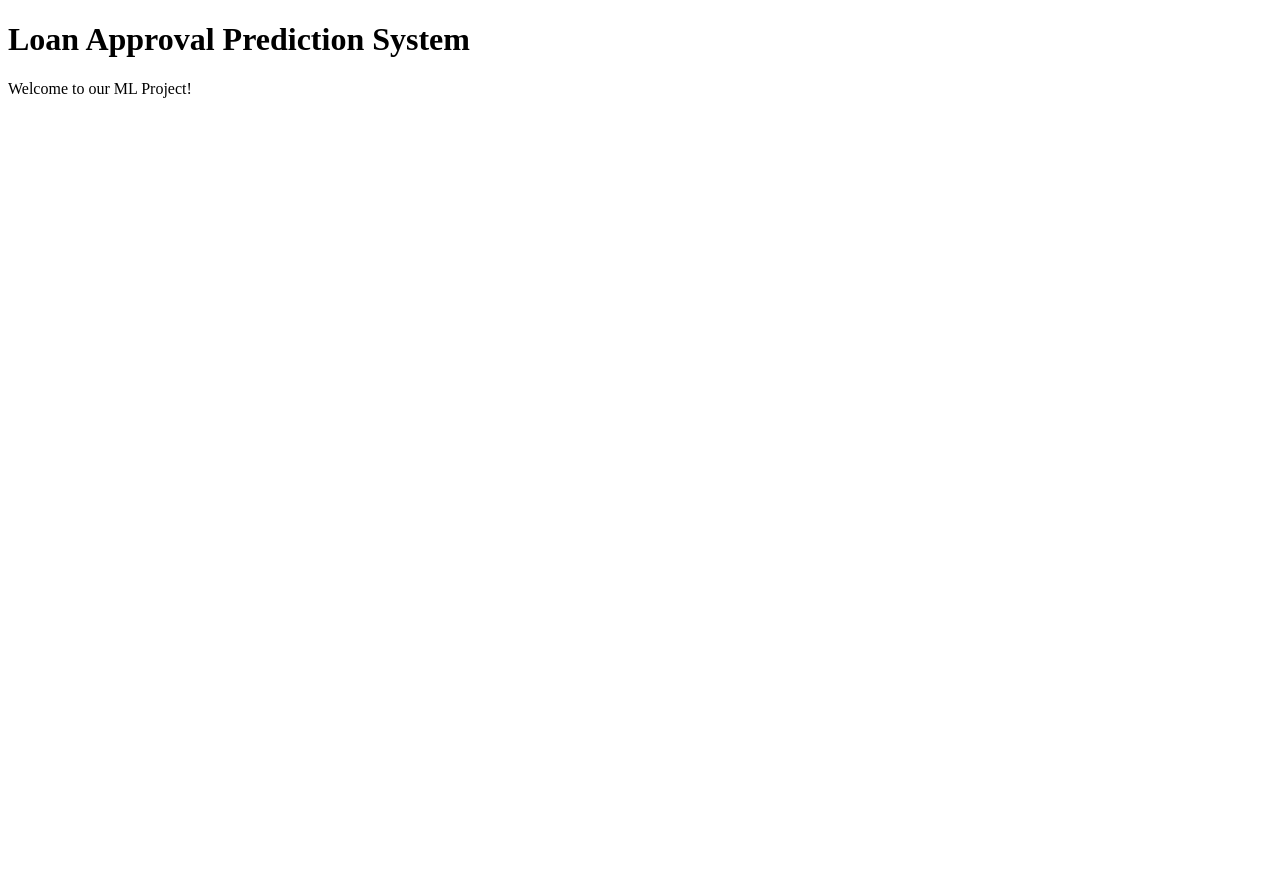
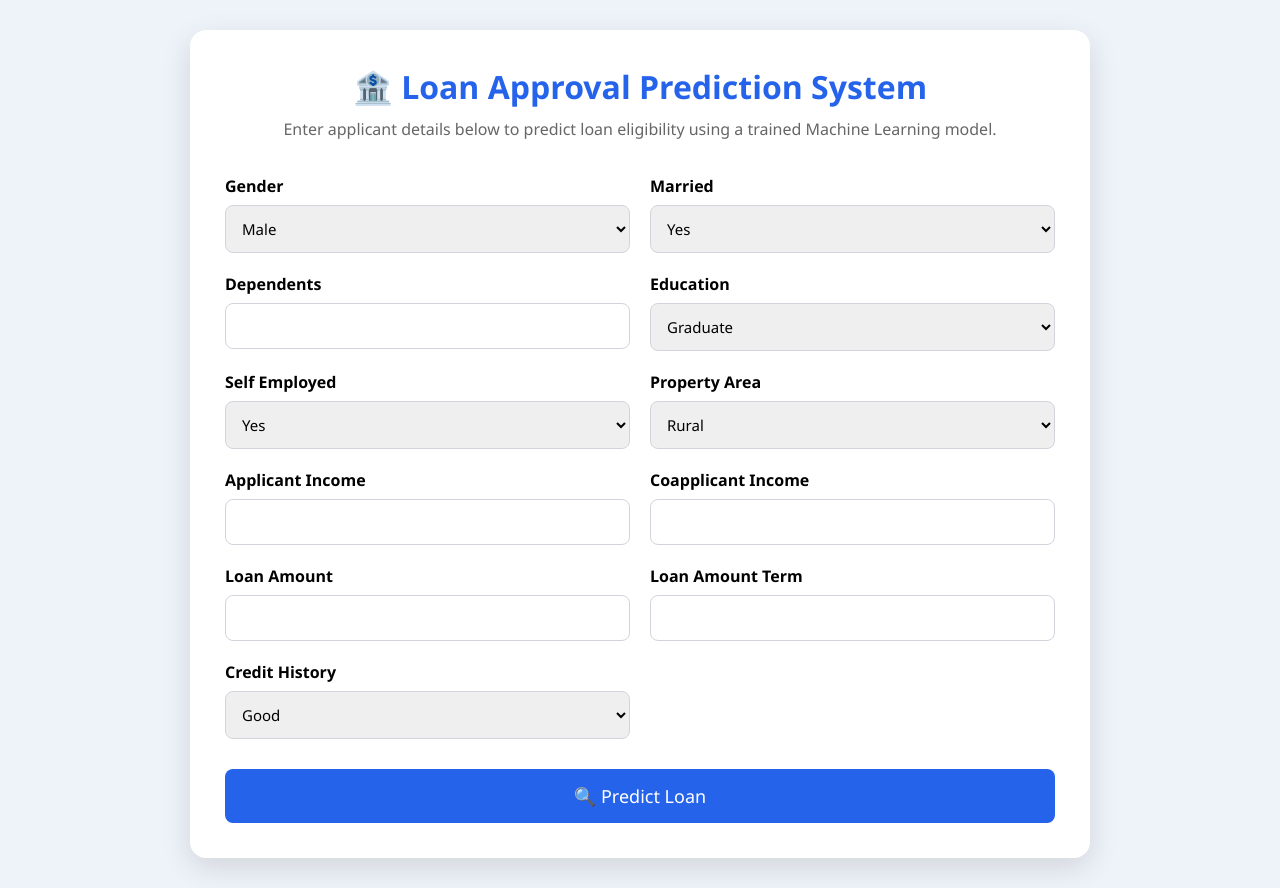
Before and after one commit to ayushhhhhhhah/LoanApprovalPrediction, a Flask app: page / in a window 1280 px wide. Before the commit the page ends 98 px from the top, so only its background shows below. Run offline with Flask 3, Linux system fonts and the light colour scheme; parts of the project's set-up code (start-up, migrations or seed data) failed here and were passed over.

Commit message:
Build responsive frontend and integrate Flask prediction API

```diff
--- /dev/null
+++ b/static/css/style.css
@@ -0,0 +1,103 @@
+*{
+    margin:0;
+    padding:0;
+    box-sizing:border-box;
+    font-family:'Segoe UI',sans-serif;
+}
+
+body{
+    background:#eef3f9;
+    display:flex;
+    justify-content:center;
+    align-items:center;
+    min-height:100vh;
+    padding:30px;
+}
+
+.container{
+    width:900px;
+    background:#fff;
+    border-radius:16px;
+    padding:35px;
+    box-shadow:0 10px 30px rgba(0,0,0,.12);
+}
+
+h1{
+    text-align:center;
+    color:#2563eb;
+    margin-bottom:10px;
+}
+
+.subtitle{
+    text-align:center;
+    color:#666;
+    margin-bottom:35px;
+}
+
+.form-row{
+    display:flex;
+    gap:20px;
+    margin-bottom:20px;
+}
+
+.form-group{
+    flex:1;
+    display:flex;
+    flex-direction:column;
+}
+
+label{
+    margin-bottom:8px;
+    font-weight:600;
+}
+
+input,
+select{
+    padding:12px;
+    border:1px solid #d1d5db;
+    border-radius:8px;
+    font-size:15px;
+    outline:none;
+}
+
+input:focus,
+select:focus{
+    border-color:#2563eb;
+}
+
+button{
+    width:100%;
+    padding:15px;
+    margin-top:10px;
+    background:#2563eb;
+    color:white;
+    border:none;
+    border-radius:8px;
+    font-size:18px;
+    cursor:pointer;
+    transition:.3s;
+}
+
+button:hover{
+    background:#1d4ed8;
+}
+
+#result{
+    margin-top:30px;
+    display:none;
+    padding:20px;
+    border-radius:10px;
+    text-align:center;
+    font-size:22px;
+    font-weight:bold;
+}
+
+.success{
+    background:#dcfce7;
+    color:#166534;
+}
+
+.error{
+    background:#fee2e2;
+    color:#991b1b;
+}
--- /dev/null
+++ b/static/js/script.js
@@ -0,0 +1,55 @@
+const form = document.getElementById("loanForm");
+
+form.addEventListener("submit", async function (event) {
+
+    event.preventDefault();
+
+    const data = {
+
+        Gender: Number(document.getElementById("Gender").value),
+        Married: Number(document.getElementById("Married").value),
+        Dependents: Number(document.getElementById("Dependents").value),
+        Education: Number(document.getElementById("Education").value),
+        Self_Employed: Number(document.getElementById("Self_Employed").value),
+        ApplicantIncome: Number(document.getElementById("ApplicantIncome").value),
+        CoapplicantIncome: Number(document.getElementById("CoapplicantIncome").value),
+        LoanAmount: Number(document.getElementById("LoanAmount").value),
+        Loan_Amount_Term: Number(document.getElementById("Loan_Amount_Term").value),
+        Credit_History: Number(document.getElementById("Credit_History").value),
+        Property_Area: Number(document.getElementById("Property_Area").value)
+    };
+
+    const response = await fetch("/predict", {
+
+        method: "POST",
+
+        headers: {
+            "Content-Type": "application/json"
+        },
+
+        body: JSON.stringify(data)
+
+    });
+
+    const result = await response.json();
+
+    const resultDiv = document.getElementById("result");
+
+    resultDiv.style.display = "block";
+
+    if (result.prediction === "Loan Approved") {
+
+        resultDiv.className = "success";
+
+    } else {
+
+        resultDiv.className = "error";
+
+    }
+
+    resultDiv.innerHTML = `
+        <h2>${result.prediction}</h2>
+        <p>Confidence : ${result.confidence}%</p>
+    `;
+
+});
--- a/templates/index.html
+++ b/templates/index.html
@@ -1,14 +1,138 @@
 <!DOCTYPE html>
-<html>
+<html lang="en">
 <head>
+    <meta charset="UTF-8">
+    <meta name="viewport" content="width=device-width, initial-scale=1.0">
     <title>Loan Approval Prediction</title>
+
+    <link rel="stylesheet" href="{{ url_for('static', filename='css/style.css') }}">
 </head>
 
 <body>
 
-<h1>Loan Approval Prediction System</h1>
+<div class="container">
 
-<p>Welcome to our ML Project!</p>
+    <h1>🏦 Loan Approval Prediction System</h1>
+
+    <p class="subtitle">
+        Enter applicant details below to predict loan eligibility using a trained Machine Learning model.
+    </p>
+
+    <form id="loanForm">
+
+        <div class="form-row">
+
+            <div class="form-group">
+                <label>Gender</label>
+                <select id="Gender">
+                    <option value="1">Male</option>
+                    <option value="0">Female</option>
+                </select>
+            </div>
+
+            <div class="form-group">
+                <label>Married</label>
+                <select id="Married">
+                    <option value="1">Yes</option>
+                    <option value="0">No</option>
+                </select>
+            </div>
+
+        </div>
+
+        <div class="form-row">
+
+            <div class="form-group">
+                <label>Dependents</label>
+                <input type="number" id="Dependents" min="0" max="3">
+            </div>
+
+            <div class="form-group">
+                <label>Education</label>
+                <select id="Education">
+                    <option value="1">Graduate</option>
+                    <option value="0">Not Graduate</option>
+                </select>
+            </div>
+
+        </div>
+
+        <div class="form-row">
+
+            <div class="form-group">
+                <label>Self Employed</label>
+                <select id="Self_Employed">
+                    <option value="1">Yes</option>
+                    <option value="0">No</option>
+                </select>
+            </div>
+
+            <div class="form-group">
+                <label>Property Area</label>
+                <select id="Property_Area">
+                    <option value="0">Rural</option>
+                    <option value="1">Semiurban</option>
+                    <option value="2">Urban</option>
+                </select>
+            </div>
+
+        </div>
+
+        <div class="form-row">
+
+            <div class="form-group">
+                <label>Applicant Income</label>
+                <input type="number" id="ApplicantIncome">
+            </div>
+
+            <div class="form-group">
+                <label>Coapplicant Income</label>
+                <input type="number" id="CoapplicantIncome">
+            </div>
+
+        </div>
+
+        <div class="form-row">
+
+            <div class="form-group">
+                <label>Loan Amount</label>
+                <input type="number" id="LoanAmount">
+            </div>
+
+            <div class="form-group">
+                <label>Loan Amount Term</label>
+                <input type="number" id="Loan_Amount_Term">
+            </div>
+
+        </div>
+
+        <div class="form-row">
+
+            <div class="form-group">
+                <label>Credit History</label>
+                <select id="Credit_History">
+                    <option value="1">Good</option>
+                    <option value="0">Bad</option>
+                </select>
+            </div>
+
+            <div class="form-group">
+                <!-- Empty to keep alignment -->
+            </div>
+
+        </div>
+
+        <button type="submit">
+            🔍 Predict Loan
+        </button>
+
+    </form>
+
+    <div id="result"></div>
+
+</div>
+
+<script src="{{ url_for('static', filename='js/script.js') }}"></script>
 
 </body>
 </html>
```
